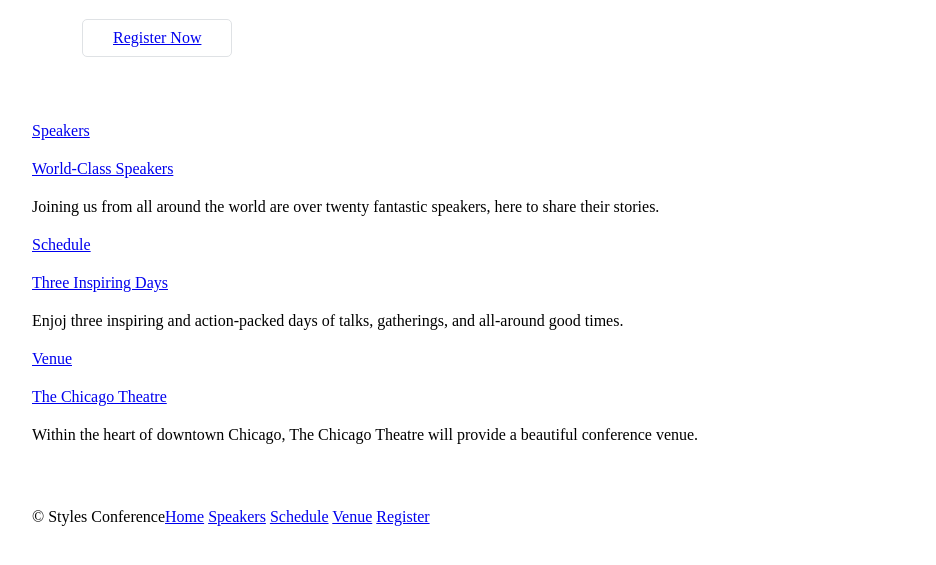
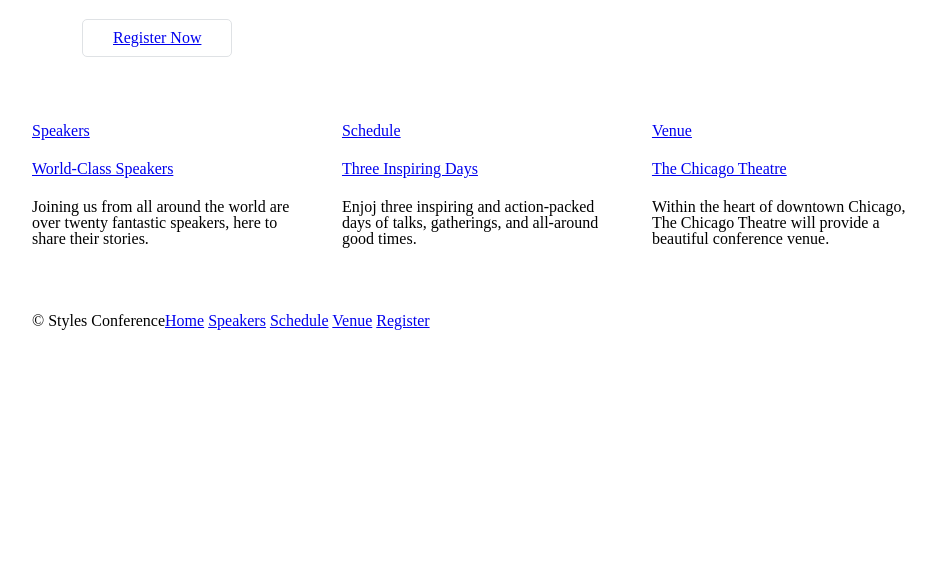
Before and after one commit to auxilum/HTML_CSS-vjezba-1, a plain HTML site: page index.html in a window 1280 px wide. Shown: the part 127-692 px from the top of the page, without its empty margins (158-1094 px from the left). Drawn offline with Linux system fonts and the light colour scheme.

Commit message:
dodan grid col-1-3 col-2-3

```diff
--- a/assets/stylesheets/main.css
+++ b/assets/stylesheets/main.css
@@ -65,11 +65,36 @@ GRID
 	    -box-sizing: border-box;
 }
 
+.grid,
 .container {
 	margin: 0 auto;
+	width: 960px;
+}
+
+.container {
 	padding-left: 30px;
 	padding-right: 30px;
-	width: 960px;
+}
+
+.col-1-3 {
+	width: 33.33%;
+}
+
+.col-2-3 {
+	width: 66.66%;
+}
+
+.col-1-3,
+.col-2-3 {
+	display: inline-block;
+	vertical-align: top;
+}
+
+.grid,
+.col-1-3,
+.col-2-3 {
+	padding-left: 15px;
+	padding-right: 15px;
 }
 
 /*
--- a/index.html
+++ b/index.html
@@ -26,22 +26,23 @@
   		<p>Every year the brightest web designers and front-end developers descend on Chicago to discuss the latest technologies. Join us this August!</p>
   		<a class="btn btn-alt" href="register.html">Register Now</a>
 	</section>
-	<section class="container">
-		<section>
+	<section class="grid">
+		<!-- Speakers -->
+		<section class="col-1-3">
 			<a href="speakers.html">
 				<h5>Speakers</h5>
 	    		<h3>World-Class Speakers</h3>
     		</a>
     		<p>Joining us from all around the world are over twenty fantastic speakers, here to share their stories.</p>
-		</section>
-		<section>
+		</section><!-- Schedule
+		--><section class="col-1-3">
 			<a href="schedule.html">
 				<h5>Schedule</h5>
 	    		<h3>Three Inspiring Days</h3>
     		</a>
     		<p>Enjoj three inspiring and action-packed days of talks, gatherings, and all-around good times.</p>
-		</section>
-		<section>
+		</section><!-- Venue
+		--><section class="col-1-3">
 			<a href="venue.html">
 				<h5>Venue</h5>
 	    		<h3>The Chicago Theatre</h3>
```
